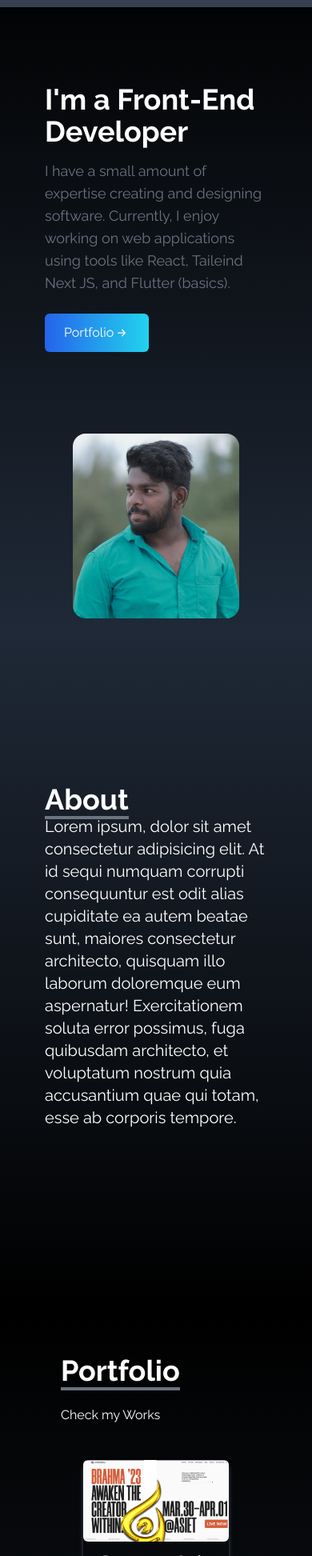
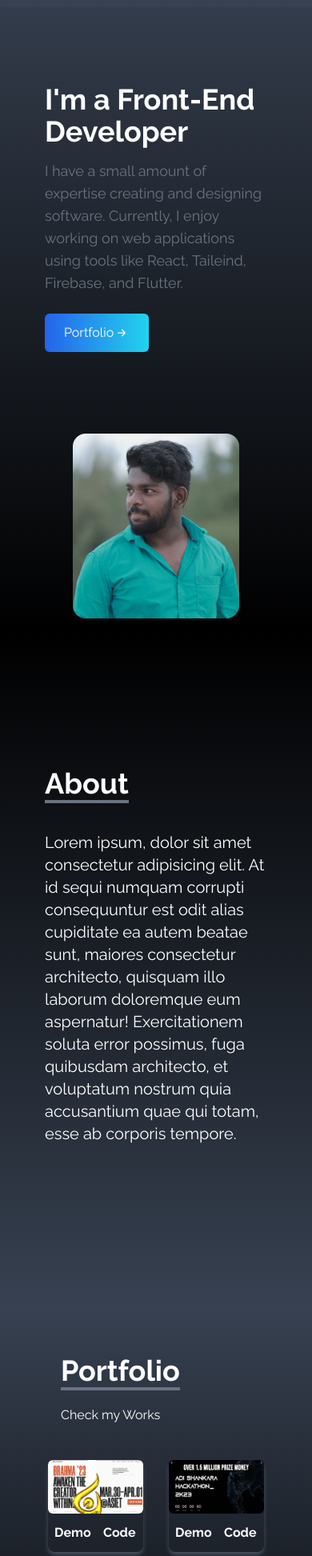
Before and after one commit to craftman01/its_my-portfolio, a React (Create React App) app: page / in a window 390 px wide. Shown: the part 55-2000 px from the top of the page at 80% size. Built offline with nearby package versions, Linux system fonts and the light colour scheme.

Commit message:
bg-color and button alignment

```diff
--- a/src/component/About.jsx
+++ b/src/component/About.jsx
@@ -3,14 +3,14 @@ import React from 'react'
 const About = () => {
   return (
     <div name="about"
-    className=' w-full h-screen bg-gradient-to-b from-gray-800 to-black p-10 ' >
+    className=' w-full h-screen bg-gradient-to-b from-black to-gray-700 p-10 ' >
 
       <div className='max-w-screen-lg p-4 mx-auto flex flex-col justify-center items-center w-full h-full' >
         <div className=' pb-8' >
-            <p className=' text-4xl  font-bold inline border-b-4 border-gray-500 text-white'>
+            <p className=' text-4xl  font-bold inline border-b-4 border-gray-500  text-white'>
                 About
             </p>
-            <p className='text-xl   text-white' >
+            <p className='text-xl pt-10  text-white' >
                 Lorem ipsum, dolor sit amet consectetur adipisicing elit. At id sequi numquam corrupti consequuntur est odit alias cupiditate ea autem beatae sunt, maiores consectetur architecto, quisquam illo laborum doloremque eum aspernatur! Exercitationem soluta error possimus, fuga quibusdam architecto, et voluptatum nostrum quia accusantium quae qui totam, esse ab corporis tempore.
             </p>
 
--- a/src/component/Contact.jsx
+++ b/src/component/Contact.jsx
@@ -2,7 +2,7 @@ import React from 'react'
 
 const Contact = () => {
   return (
-    <div name="contact" className=' h-screen w-full  bg-gradient-to-b from-black to-gray-800 p-10  ' >
+    <div name="contact" className=' h-screen w-full  bg-gradient-to-b from-gray-700 to-black p-10  ' >
       <div className='flex flex-col p-4 justify-center max-w-screen-lg mx-auto h-full text-white ' >
         <div className='pb-8'>
             <p className='text-4xl font-bold inline border-b-4 border-gray-500 ' >
--- a/src/component/Experince.jsx
+++ b/src/component/Experince.jsx
@@ -8,7 +8,7 @@ import FLUTTER from '../assets/flutter.png'
 const Experince = () => {
     return (
         <div name="experience"
-        className='h-screen w-full  bg-gradient-to-b from-black to-gray-800 p-10 '>
+        className='h-screen w-full  bg-gradient-to-b from-black to-gray-700 p-10 '>
             <div className='max-w-screen-lg mx-auto p-4 flex flex-col justify-center w-full h-full text-white   '>
                 <div>
                     <p className=' text-4xl font-bold border-b-4 border-gray-600 p-2 inline ' >
--- a/src/component/Home.jsx
+++ b/src/component/Home.jsx
@@ -7,7 +7,7 @@ const Home = () => {
     return (
         <div
             name='home'
-            className=' h-screen w-full  bg-gradient-to-b from-black to-gray-800 p-10 ' >
+            className=' h-screen w-full  bg-gradient-to-b from-gray-700 to-black p-10 ' >
 
             <div className=' max-w-screen-lg   mx-auto flex flex-col justify-center  items-center  h-full px-4 md:flex-row  mt-6'>
                 <div className='flex flex-col justify-center h-full' >
@@ -16,7 +16,7 @@ const Home = () => {
                     </h2>
                     <p className='text-gray-500 py-4 text-lg max-w-md' >
                     I have a small amount of expertise creating and designing software.
-                        Currently, I enjoy working on web applications using tools like React, Taileind Next JS, and Flutter (basics).
+                        Currently, I enjoy working on web applications using tools like React, Taileind, Firebase, and Flutter.
 
                     </p>
                     <div>
--- a/src/component/Portfolio.jsx
+++ b/src/component/Portfolio.jsx
@@ -7,7 +7,7 @@ const Portfolio = () => {
 
 
     return (
-        <div name="portfolio" className=' md:h-screen w-full  bg-gradient-to-b from-black to-gray-800 p-10   '
+        <div name="portfolio" className=' md:h-screen w-full  bg-gradient-to-b from-gray-700 to-black p-10   '
         >
             <div className='max-w-screen-lg px-4 mx-auto flex flex-col justify-center w-full h-full text-white' >
                 <div className='p-5' >
@@ -18,14 +18,14 @@ const Portfolio = () => {
                         Check my Works
                     </p>
                 </div>
-                <div className='grid sm:grid-cols-2 md:grid-cols-3 gap-8 px-12 sm:px-0 ' >
+                <div className='grid grid-cols-2 md:grid-cols-3 gap-8 px-1 md:px-12 sm:px-0 ' >
                     <div className=' shadow-md shadow-gray-600  rounded-lg  ' >
                         <img src={BRAHMA} alt='brahma' className='  rounded-md duration-200 hover:scale-105 w-full ' />
                         <div className='flex items-center justify-between  '>
-                            <button className=' w-1/2 font-bold px-6 py-3 duration-200 hover:scale-105  '  >
+                            <button className=' w-1/2 font-bold px-2 md:px-6 py-3 duration-200 hover:scale-105  '  >
                                 <a href='https://brahma23.live/' >Demo</a>
                             </button >
-                            <button className='w-1/2 px-6 py-3 font-bold duration-200 hover:scale-105  '  >
+                            <button className='w-1/2 px-2 md:px-6 py-3 font-bold duration-200 hover:scale-105  '  >
                                 <a href='https://github.com/r0king/brahma.git'>Code</a>
                             </button >
                         </div>
@@ -33,10 +33,10 @@ const Portfolio = () => {
                     <div className=' shadow-md shadow-gray-600  rounded-lg  ' >
                         <img src={HACK} alt='Hackathon ' className='  rounded-md duration-200 hover:scale-105 w-full ' />
                         <div className='flex items-center justify-between  '>
-                            <button className='w-1/2 px-6 py-3  font-bold duration-200 hover:scale-105  '  >
+                            <button className='w-1/2 px-2 md:px-6 py-3  font-bold duration-200 hover:scale-105  '  >
                               <a href='https://hackathon.adishankara.ac.in/' >Demo</a>
                             </button >
-                            <button className='w-1/2 px-6 py-3 font-bold duration-200 hover:scale-105  '  >
+                            <button className='w-1/2 px-2 md:px-6 py-3 font-bold duration-200 hover:scale-105  '  >
                                 <a href='https://github.com/r0king/asiet-hackathon.git' >Code</a>
                             </button >
                         </div>
@@ -45,10 +45,10 @@ const Portfolio = () => {
                     <div className=' shadow-md shadow-gray-600  rounded-lg  ' >
                         <img src={Partfolio} alt=' ' className='  rounded-md duration-200 hover:scale-105 w-full ' />
                         <div className='flex items-center justify-between  '>
-                            <button className='w-1/2 px-6 py-3 duration-200 hover:scale-105  '  >
+                            <button className='w-1/2 px-2 md:px-6 py-3 duration-200 hover:scale-105  '  >
                                 Demo
                             </button >
-                            <button className='w-1/2 px-6 py-3 duration-200 hover:scale-105  '  >
+                            <button className='w-1/2 px-2 md:px-6 py-3 duration-200 hover:scale-105  '  >
                                 Code
                             </button >
                         </div>
@@ -57,10 +57,10 @@ const Portfolio = () => {
                     <div className=' shadow-md shadow-gray-600  rounded-lg  ' >
                         <img src={Partfolio} alt=' ' className='  rounded-md duration-200 hover:scale-105 w-full ' />
                         <div className='flex items-center justify-between  '>
-                            <button className='w-1/2 px-6 py-3 duration-200 hover:scale-105  '  >
+                            <button className='w-1/2 px-2 md:px-6 py-3 duration-200 hover:scale-105  '  >
                                 Demo
                             </button >
-                            <button className='w-1/2 px-6 py-3 duration-200 hover:scale-105  '  >
+                            <button className='w-1/2 px-2 md:px-6 py-3 duration-200 hover:scale-105  '  >
                                 Code
                             </button >
                         </div>
@@ -69,10 +69,10 @@ const Portfolio = () => {
                     <div className=' shadow-md shadow-gray-600  rounded-lg  ' >
                         <img src={Partfolio} alt=' ' className='  rounded-md duration-200 hover:scale-105 w-full ' />
                         <div className='flex items-center justify-between  '>
-                            <button className='w-1/2 px-6 py-3 duration-200 hover:scale-105  '  >
+                            <button className='w-1/2 px-2 md:px-6 py-3 duration-200 hover:scale-105  '  >
                                 Demo
                             </button >
-                            <button className='w-1/2 px-6 py-3 duration-200 hover:scale-105  '  >
+                            <button className='w-1/2 px-2 md:px-6 py-3 duration-200 hover:scale-105  '  >
                                 Code
                             </button >
                         </div>
@@ -81,10 +81,10 @@ const Portfolio = () => {
                     <div className=' shadow-md shadow-gray-600  rounded-lg  ' >
                         <img src={Partfolio} alt=' ' className='  rounded-md duration-200 hover:scale-105 w-full ' />
                         <div className='flex items-center justify-between  '>
-                            <button className='w-1/2 px-6 py-3 duration-200 hover:scale-105  '  >
+                            <button className='w-1/2 px-2 md:px-6 py-3 duration-200 hover:scale-105  '  >
                                 Demo
                             </button >
-                            <button className='w-1/2 px-6 py-3 duration-200 hover:scale-105  '  >
+                            <button className='w-1/2 px-2 md:px-6 py-3 duration-200 hover:scale-105  '  >
                                 Code
                             </button >
                         </div>
```
